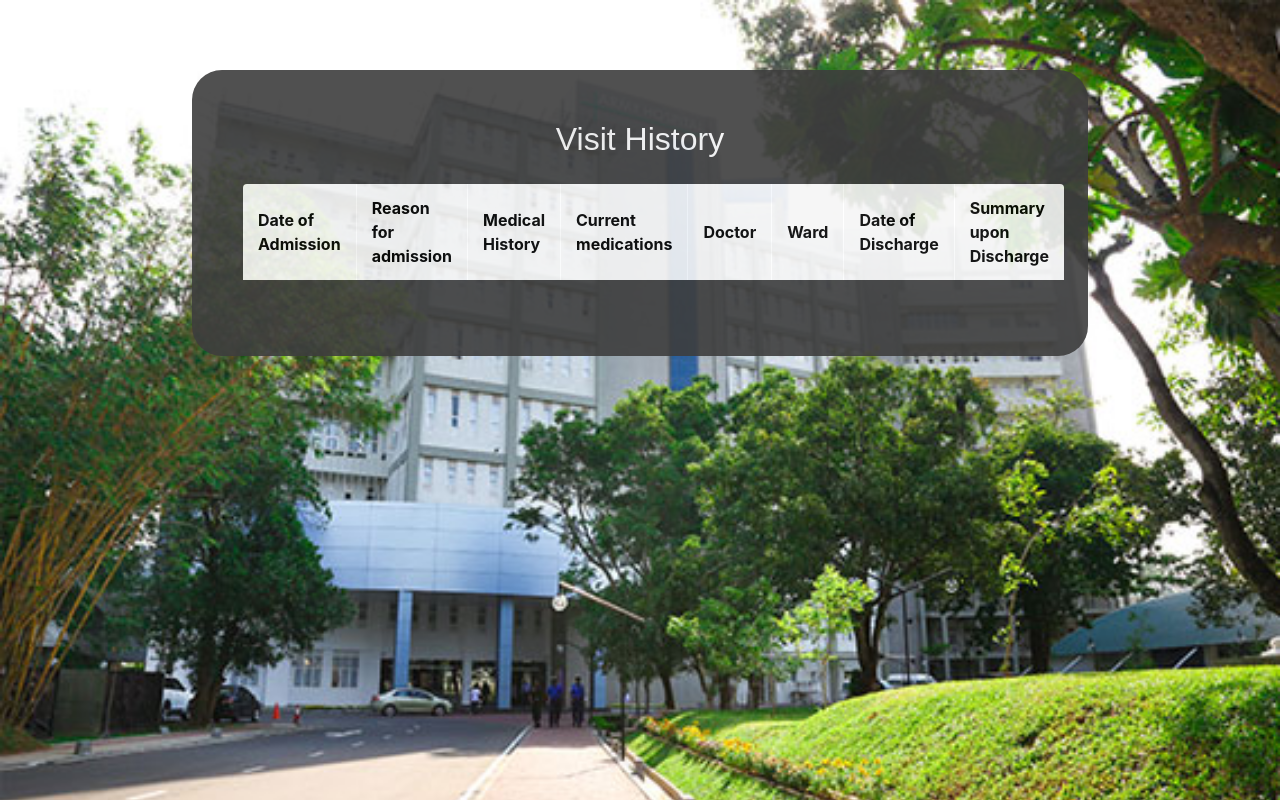
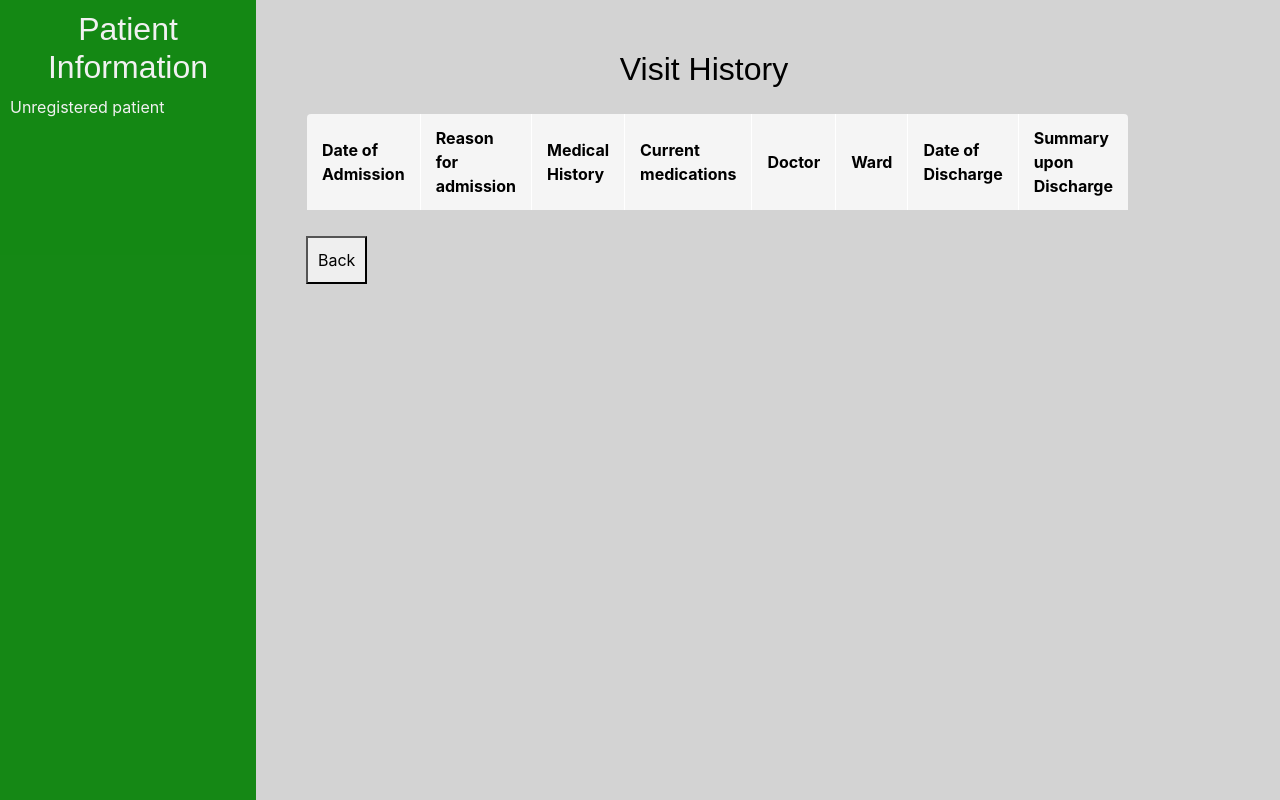
Before and after one commit to Thushani-Jayasekera/IESL_ROBOGAMES_wall_following_virtual_robot, a PHP site: page /Patients/oldVisits.php in a window 1280 px wide. Run offline with PHP 8.4, Linux system fonts and the light colour scheme; the visitor is signed in with stand-in values (Sample User, id 1); tables that the repository leaves empty or names only in its code hold one stand-in row (values such as "Sample post"); lists and menus that the app fills with data are empty.

Commit message:
patient profile

```diff
--- a/Patients/css/oldVisits.css
+++ b/Patients/css/oldVisits.css
@@ -1,4 +1,42 @@
-@import "signup.css";
+
+*{
+  margin:0;
+  padding:0;
+}
+
+
+.page{
+  width:100%;
+  height: 100vh;
+  background-color: lightgrey;
+  display:flex;
+  flex-wrap: wrap;
+  flex-direction: row;
+  /* justify-content: space-between; */
+}
+
+.info{
+  background-color: green;
+  height: 100vh;
+  width:20%;
+  height: 100%;
+  padding: 10px;
+  opacity: 0.9;
+  color: whitesmoke;
+}
+.content{
+   /* background:#3e3d3d; */
+  width:70%;
+  /* height: 60%; */
+  /* margin: auto; */ */
+  position: relative;
+  top:10px;
+  padding: 50px;
+  /* opacity: 0.9; */
+  /* border-radius: 30px; */
+  color: whitesmoke;
+
+}
 .content-table{
   border-collapse: collapse;
   margin: 25px auto;
@@ -23,6 +61,8 @@
 
 .content-table tbody tr{
   border: 1px solid white;
+  background-color: grey;
+
 }
 
 
@@ -33,7 +73,17 @@
   font-weight: bold;
   color: #FFF8DC;
 }
-#prescription-table{
-  overflow: auto;
+h2{
+  color: black;
+  font-family: sans-serif;
+  font-weight: bold;
+  text-align: center;
+}
 
+#white{
+  color: whitesmoke;
 }
+
+button{
+  padding:10px;
+}
--- a/Patients/css/signup.css
+++ b/Patients/css/signup.css
@@ -1,5 +1,5 @@
 body{
-  background-image:url('../../stylesheets/army-hospital.jpg');
+  /* background-image:url('../../stylesheets/army-hospital.jpg'); */
   background-size:cover;
   background-attachment:fixed;
   font-family: sans-serif;
--- a/Patients/oldVisits.php
+++ b/Patients/oldVisits.php
@@ -17,7 +17,77 @@
 
    </head>
    <body>
-    <div class="form">
+     <section class="page">
+
+     <section class="info">
+
+       <h2 id='white'>Patient Information</h2>
+       <?php
+         $nic = "123703702V";//$_SESSION['nic'];
+         $_SESSION['nic'] = $nic;
+         $patientView = new PatientView();
+         $results = $patientView->showPatientInfo($nic);
+         if (!empty($results[0])){
+           if($results['type'] == 'force') {
+             $force_id = $results[0]['force_id'];
+             $force = $results[0]['force'];
+             $first_name = $results[0]['first_name'];
+             $last_name = $results[0]['last_name'];
+             $regiment = $results[0]['regiment'];
+             $rank = $results[0]['rank'];
+             $email = $results[0]['email'];
+             $dob = $results[0]['date_of_birth'];
+             $height = $results[0]['height'];
+             $weight = $results[0]['weight'];
+             $address = $results[0]['address'];
+             $mobile = $results[0]['mobile'];
+
+             echo "<p>NIC: ".$nic."</p>";
+             echo "<p>Force ID: ".$force_id."</p>";
+             echo "<p>Force: ".$force."</p>";
+             echo "<p>First Name: ".$first_name."</p>";
+             echo "<p>Last Name: ".$last_name."</p>";
+             echo "<p>Date of Birth: ".$dob."</p>";
+             echo "<p>Regiment: ".$regiment."</p>";
+             echo "<p>Rank: ".$rank."</p>";
+             echo "<p>Height: ".$height."</p>";
+             echo "<p>Weight: ".$weight."</p>";
+             echo "<p>Email: ".$email."</p>";
+             echo "<p>Address: ".$address."</p>";
+             echo "<p>Mobile: ".$mobile."</p><br>";
+           }
+
+         else if($results['type'] == 'family') {
+           $force_id = $results[0]['force_id'];
+           $force = $results[0]['force'];
+           $first_name = $results[0]['first_name'];
+           $last_name = $results[0]['last_name'];
+           $relation = $results[0]['relation'];
+           $email = $results[0]['email'];
+           $dob = $results[0]['date_of_birth'];
+           $height = $results[0]['height'];
+           $weight = $results[0]['weight'];
+           $address = $results[0]['address'];
+           $mobile = $results[0]['mobile'];
+
+           echo "<p>NIC: ".$nic."</p>";
+           echo "<p>Force ID of family member: ".$force_id."</p>";
+           echo "<p>Force of family member: ".$force."</p>";
+           echo "<p>Relation to family member: ".$relation."</p>";
+           echo "<p>First Name: ".$first_name."</p>";
+           echo "<p>Last Name: ".$last_name."</p>";
+           echo "<p>Date of Birth: ".$dob."</p>";
+           echo "<p>Height: ".$height."</p>";
+           echo "<p>Weight: ".$weight."</p>";
+           echo "<p>Email: ".$email."</p>";
+           echo "<p>Address: ".$address."</p>";
+           echo "<p>Mobile: ".$mobile."</p><br>";
+         }
+       }
+       else{ echo 'Unregistered patient';}
+       ?>
+     </section>
+     <section class='content'>
 
     <h2>Visit History</h2>
      <table class='content-table' border='1'>
@@ -50,7 +120,9 @@
       </tbody>
 
      </table>
-   </div>
+     <a href="patientProfile.php"><button type='button'> Back </button></a>
+ </section>
+</section>
 
    </body>
  </html>
```
Also changed, not shown: Patients/css/patientProfile.css (+59 -3 lines), Patients/patientProfile.php (+19 -11 lines).
